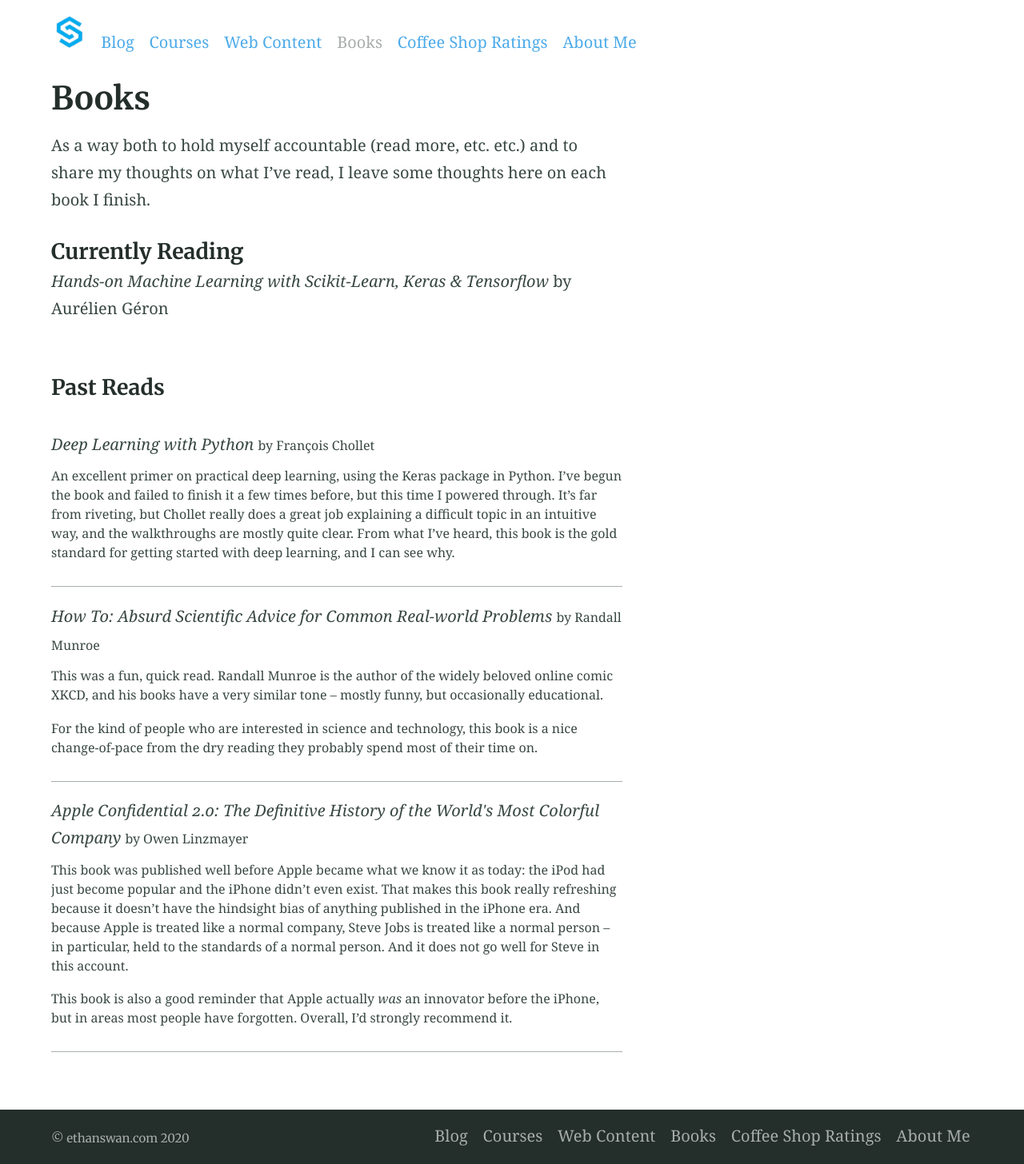
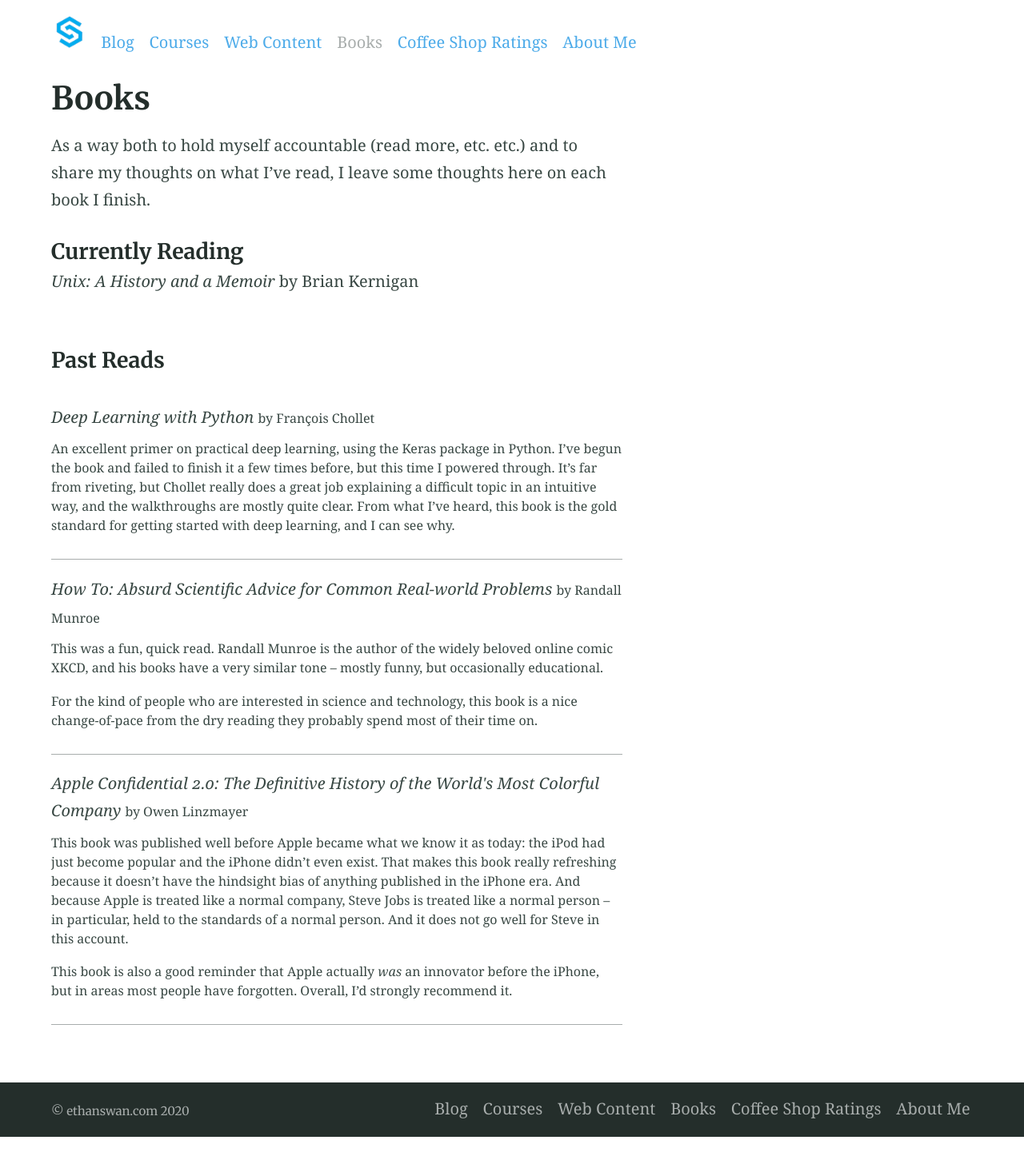
Before and after one commit to eswan18/ethanswan.com, a Jekyll site: the page built from books/index.md, in a window 1280 px wide. Shown: the whole page at 80% size. Built offline with Jekyll 4.4.1, drawn with Linux system fonts in a browser that asks for light colours; our own code applies the rules of GitHub Pages for plain Markdown files; after the commit the page ends 1422 px from its top, so only the background shows below that.

Commit message:
Update currently reading
Currently reading "Unix: A History and a Memoir"

```diff
--- a/books/index.md
+++ b/books/index.md
@@ -7,4 +7,4 @@
 As a way both to hold myself accountable (read more, etc. etc.) and to share my thoughts on what I've read, I leave some thoughts here on each book I finish.
 
 #### Currently Reading
-*Hands-on Machine Learning with Scikit-Learn, Keras & Tensorflow* by Aurélien Géron
+*Unix: A History and a Memoir* by Brian Kernigan
```
